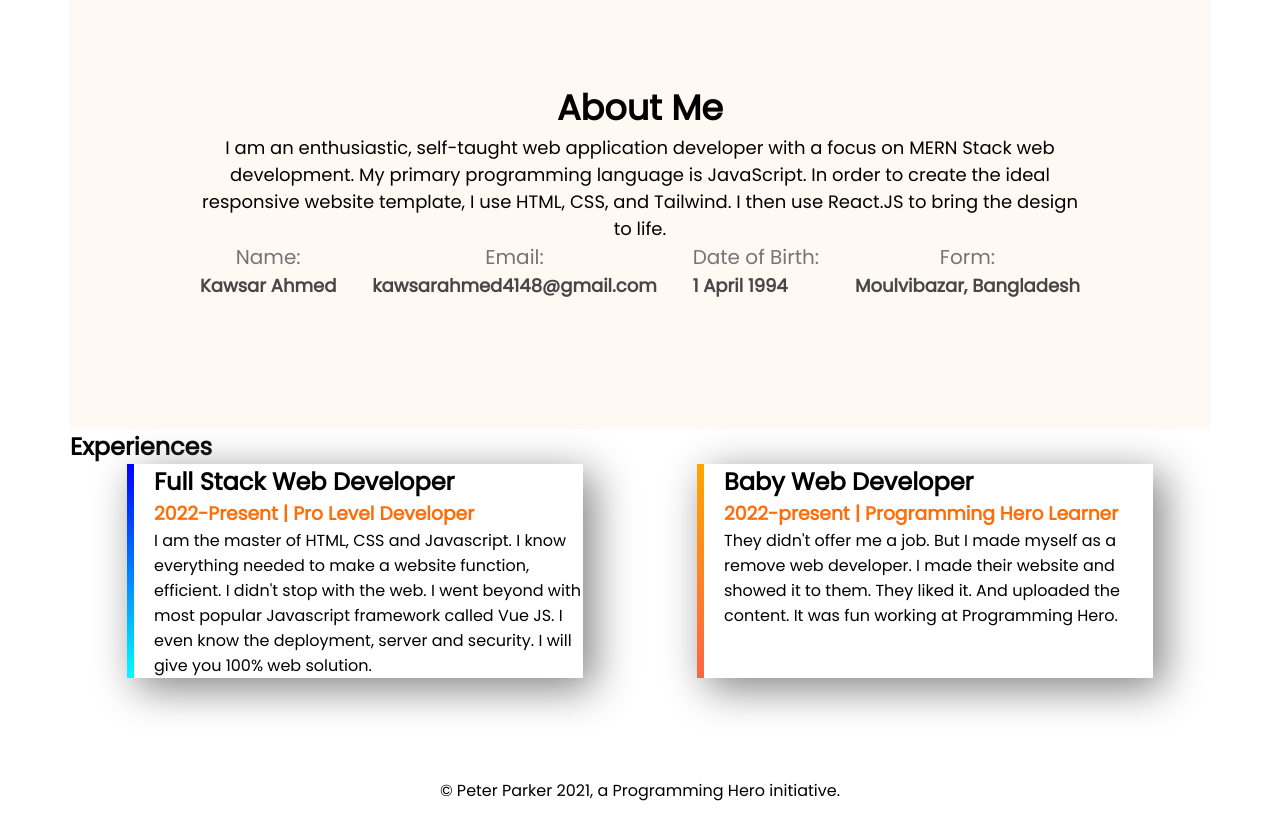
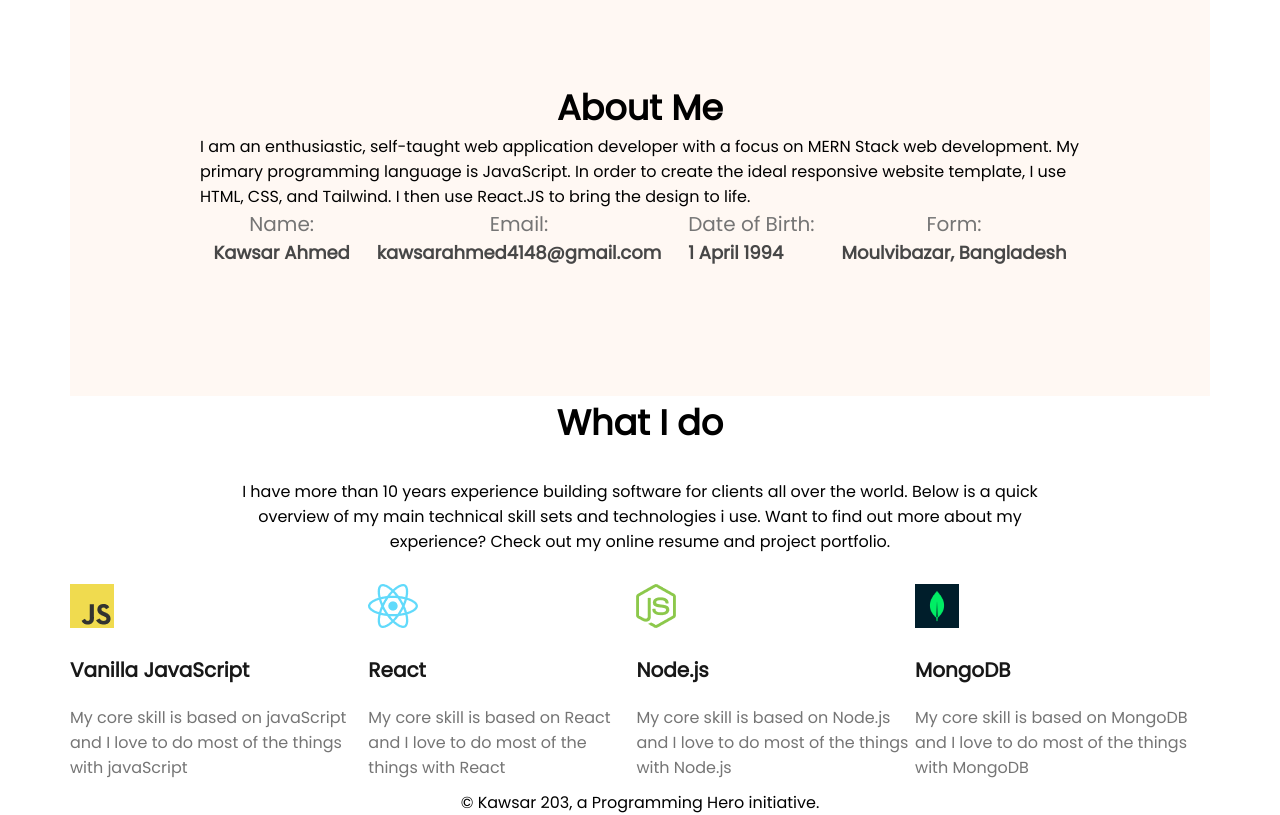
Before and after one commit to kawsarahmed22/developer-portfolio, a plain HTML site: page index.html in a window 1280 px wide. Shown: the part 620-1435 px from the top of the page. Drawn offline with Linux system fonts and the light colour scheme.

Commit message:
what i do section added

```diff
--- a/css/portfolio.css
+++ b/css/portfolio.css
@@ -108,7 +108,7 @@ nav ul li a {
     padding: 130px;
 }
 
-.about-title {
+.section-title {
     font-size: 35px;
     font-weight: 700;
     text-align: center;
@@ -124,7 +124,7 @@ nav ul li a {
 
 .about-info-container {
     display: flex;
-    justify-content: space-between;
+    justify-content: space-around;
 }
 
 .info-title {
@@ -141,50 +141,30 @@ nav ul li a {
     font-weight: 700;
 }
 
+#what-i-do-description {
+    padding: 30px 150px;
+    text-align: center;
+}
+
+.skill-title {
+color:  #181818;
+font-size: 20px;
+font-weight: 700;
+padding: 20px 0;
+}
+
+.skill-description {
+    color: #757575;
+    font-size: 16px;
+    font-weight: 400;
+}
+.skills-container {
+    display: flex;
+}
 
 
-
-
-
-
-
-
-
-
-.dream-big {
-    background-image: url(images/dream-bg.png);
-    background-repeat: no-repeat;
-    background-position: right;
-}
-
-.experience-item {
-    box-shadow: 10px 10px 40px gray;
-    width: 40%;
-    margin-left: 5%;
-    margin-right: 5%;
-    padding-left: 20px;
-
-}
-
-.experience-area {
-    background-image: url(images/exp-bg.png);
-    background-repeat: no-repeat;
-    background-position-x: left;
-    background-position-y: center;
-}
-
-#web-dev-exp {
-    border-left: 7px solid;
-    border-image: linear-gradient(blue, cyan);
-    border-image-slice: 1;
-
-}
-
-#baby-dev-exp {
-    border-left: 7px solid;
-    border-image: linear-gradient(orange, tomato);
-    border-image-slice: 1;
-
+footer {
+    margin-top: 10px;
 }
 
 footer p {
--- a/index.html
+++ b/index.html
@@ -45,8 +45,8 @@
     <main>
         <!-- About Section -->
         <section class="about">
-            <h3 class="about-title">About Me</h3>
-            <p class="about-description">I am an enthusiastic, self-taught web application developer with a focus on
+            <h3 class="section-title">About Me</h3>
+            <p class="section-description">I am an enthusiastic, self-taught web application developer with a focus on
                 MERN Stack web development. My primary programming language is JavaScript. In order to create the ideal
                 responsive website template, I use HTML, CSS, and Tailwind. I then use React.JS to bring the design to
                 life.</p>
@@ -70,31 +70,40 @@
 
             </div>
         </section>
-        <!-- Experience Area -->
-        <section class="experience-area">
-            <h1>Experiences</h1>
-            <div class="flexible-container">
-                <div id="web-dev-exp" class="experience-item">
-                    <h2>Full Stack Web Developer</h2>
-                    <h3 class="primary-color">2022-Present | Pro Level Developer</h3>
-                    <p>I am the master of HTML, CSS and Javascript. I know everything needed to make a website function,
-                        efficient. I didn't stop with the web. I went beyond with most popular Javascript framework
-                        called Vue JS. I even know the deployment, server and security. I will give you 100% web
-                        solution.</p>
+        <!-- What I do Section -->
+        <section>
+            <h3 class="section-title">What I do</h3>
+            <p id="what-i-do-description" class="section-description">I have more than 10 years experience building software for clients all over the world. Below is a quick overview of my main technical skill sets and technologies i use. Want to find out more about my experience? Check out my online resume and project portfolio.</p>
+            <div class="skills-container">
+                <div class="skill">
+                    <img src="./images/icons/js.png" alt="">
+                    <h3 class="skill-title">Vanilla JavaScript</h3>
+                    <p class="skill-description">My core skill is based on javaScript
+                        and I love to do most of the things with javaScript</p>
                 </div>
-                <div id="baby-dev-exp" class="experience-item">
-                    <h2>Baby Web Developer</h2>
-                    <h3 class="primary-color">2022-present | Programming Hero Learner</h3>
-                    <p>They didn't offer me a job. But I made myself as a remove web developer. I made their website and
-                        showed it to them. They liked it. And uploaded the content. It was fun working at Programming
-                        Hero.</p>
+                <div class="skill">
+                    <img src="./images/icons/react.png" alt="">
+                    <h3 class="skill-title">React</h3>
+                    <p class="skill-description">My core skill is based on React
+                        and I love to do most of the things with React</p>
+                </div>
+                <div class="skill">
+                    <img src="./images/icons/nodejs.png" alt="">
+                    <h3 class="skill-title">Node.js</h3>
+                    <p class="skill-description">My core skill is based on Node.js
+                        and I love to do most of the things with Node.js</p>
+                </div>
+                <div class="skill">
+                    <img src="./images/icons/mongo.png" alt="">
+                    <h3 class="skill-title">MongoDB</h3>
+                    <p class="skill-description">My core skill is based on MongoDB
+                        and I love to do most of the things with MongoDB</p>
                 </div>
             </div>
-
         </section>
     </main>
     <footer>
-        <p>© Peter Parker 2021, a Programming Hero initiative.</p>
+        <p>© Kawsar 203, a Programming Hero initiative.</p>
     </footer>
 </body>
 
```
